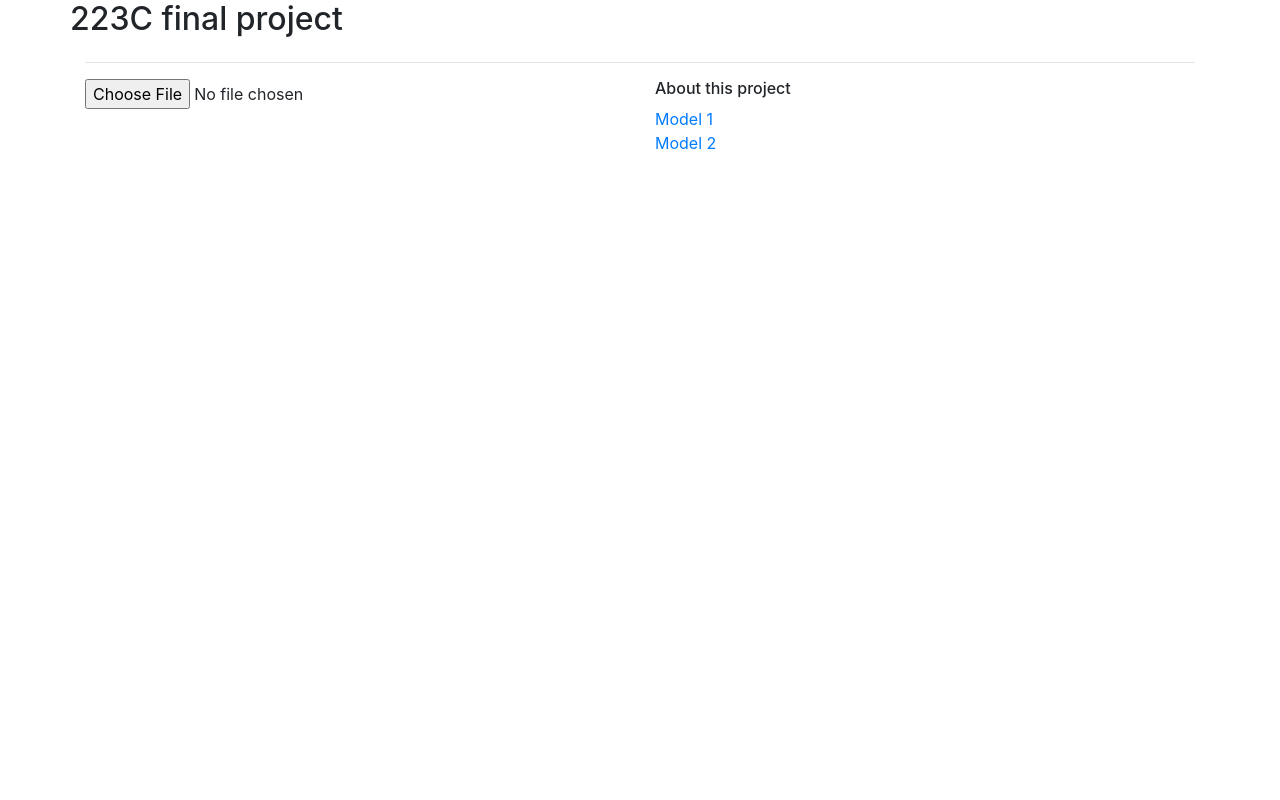
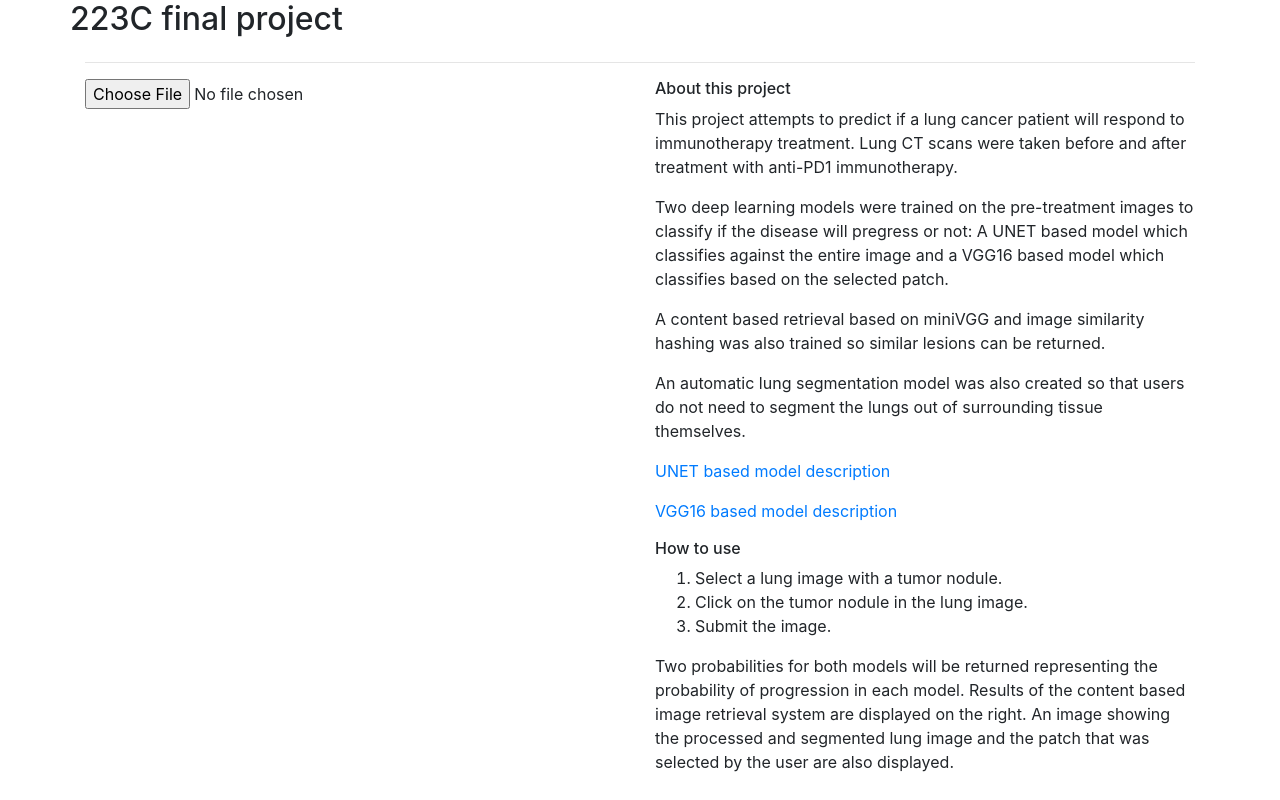
Before and after one commit to fivebillionmph/be223c, a Flask app: template web/templates/index.html in a window 1280 px wide. Run offline with Flask 2, Linux system fonts and the light colour scheme; the template is opened without the code that fills it, so the values that code supplies are empty; parts of the project's set-up code (start-up, migrations or seed data) failed here and were passed over; some libraries are stand-ins or nearby versions.

Commit message:
description and labels updated

```diff
--- a/web/templates/index.html
+++ b/web/templates/index.html
@@ -32,8 +32,19 @@
             </div>
             <div class="col-md-6">
                 <h6>About this project</h6>
-                <a href="/model/1">Model 1</a><br/>
-                <a href="/model/2">Model 2</a>
+                <p>This project attempts to predict if a lung cancer patient will respond to immunotherapy treatment.  Lung CT scans were taken before and after treatment with anti-PD1 immunotherapy.</p>
+                <p>Two deep learning models were trained on the pre-treatment images to classify if the disease will pregress or not: A UNET based model which classifies against the entire image and a VGG16 based model which classifies based on the selected patch.</p>
+                <p>A content based retrieval based on miniVGG and image similarity hashing was also trained so similar lesions can be returned.</p>
+                <p>An automatic lung segmentation model was also created so that users do not need to segment the lungs out of surrounding tissue themselves.</p>
+                <p><a href="/model/1">UNET based model description</a></p>
+                <p><a href="/model/2">VGG16 based model description</a></p>
+                <h6>How to use</h6>
+                <ol>
+                    <li>Select a lung image with a tumor nodule.</li>
+                    <li>Click on the tumor nodule in the lung image.</li>
+                    <li>Submit the image.</li>
+                </ol>
+                <p>Two probabilities for both models will be returned representing the probability of progression in each model.  Results of the content based image retrieval system are displayed on the right.  An image showing the processed and segmented lung image and the patch that was selected by the user are also displayed.</p>
             </div>
         </div>
         <hr v-if="result"/>
@@ -43,9 +54,9 @@
             </div>
             <div class="col-md-6">
                 <div class="result-box">
-                    <h6>Probability of response to immunotherapy</h6>
-                    UNET based classifier: <span v-bind:class="{'text-success': result.probability1 >= 0.5, 'text-danger': result.probability1 < 0.5}">${ probString(result.probability1) }</span><br/>
-                    VGG16 based classifier: <span v-bind:class="{'text-success': result.probability2 >= 0.5, 'text-danger': result.probability2 < 0.5}">${ probString(result.probability2) }</span>
+                    <h6>Probability of disease progression</h6>
+                    UNET based classifier: <span v-bind:class="{'text-danger': result.probability1 >= 0.5, 'text-success': result.probability1 < 0.5}">${ probString(result.probability1) }</span><br/>
+                    VGG16 based classifier: <span v-bind:class="{'text-danger': result.probability2 >= 0.5, 'text-success': result.probability2 < 0.5}">${ probString(result.probability2) }</span>
                 </div>
                 <div class="result-box">
                     <h6>Filtered image</h6>
@@ -58,18 +69,25 @@
                     <p>This is the manually selected lesion patch given to the content based retrieval module and the classifier model (after normalization and segmentation).</p>
                 </div>
             </div>
-            <div class="col-md-3">
+            <div class="col-md-6">
                 <div>
                     <h6 v-show="result.similar_images.length > 0">Similar lesions (${ result.similar_images.length }):</h6>
                     <h6 v-show="result.similar_images.length == 0">No similar lesions found</h6>
                     <div class="scroll-y">
                         <table class="table">
+                            <thead>
+                                <tr>
+                                    <th>Hamming distance</th>
+                                    <th>Response</th>
+                                    <th>Lesion</th>
+                                </tr>
+                            </thead>
                             <tbody>
                                 <tr v-for="image in result.similar_images">
                                     <td><strong>${ image.similarity }</strong></td>
                                     <td>
-                                        <span class="text-success" v-show="image.response">Responds to immunotherapy</span>
-                                        <span class="text-danger" v-show="!image.response">No response to immunotherapy</span>
+                                        <span class="text-danger" v-show="image.response">Progression</span>
+                                        <span class="text-success" v-show="!image.response">No progression</span>
                                     </td>
                                     <td><img class="img-responsive similar-img" v-bind:src="'/similar-images/' + image.name" /></td>
                                 </tr>
```
